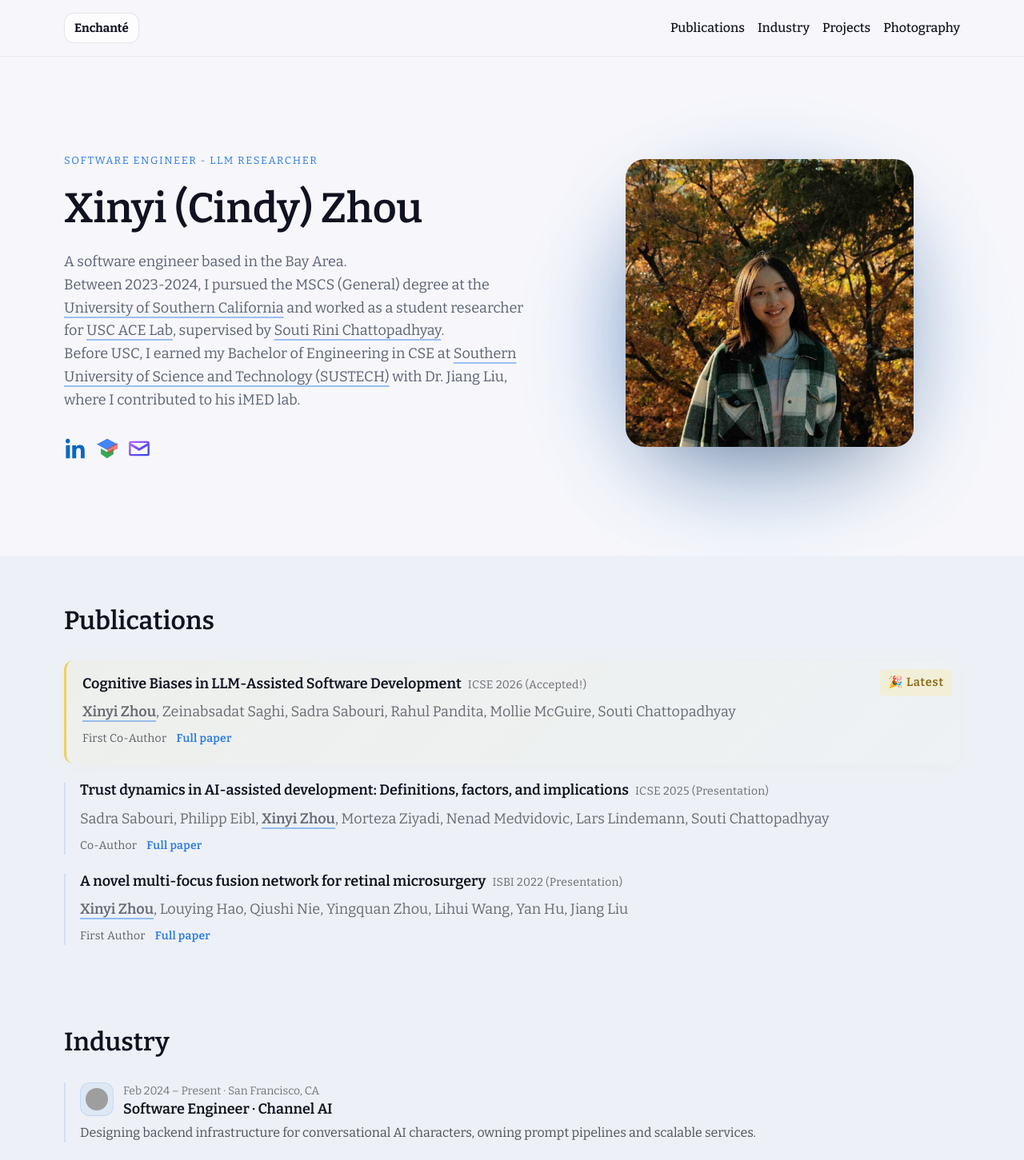
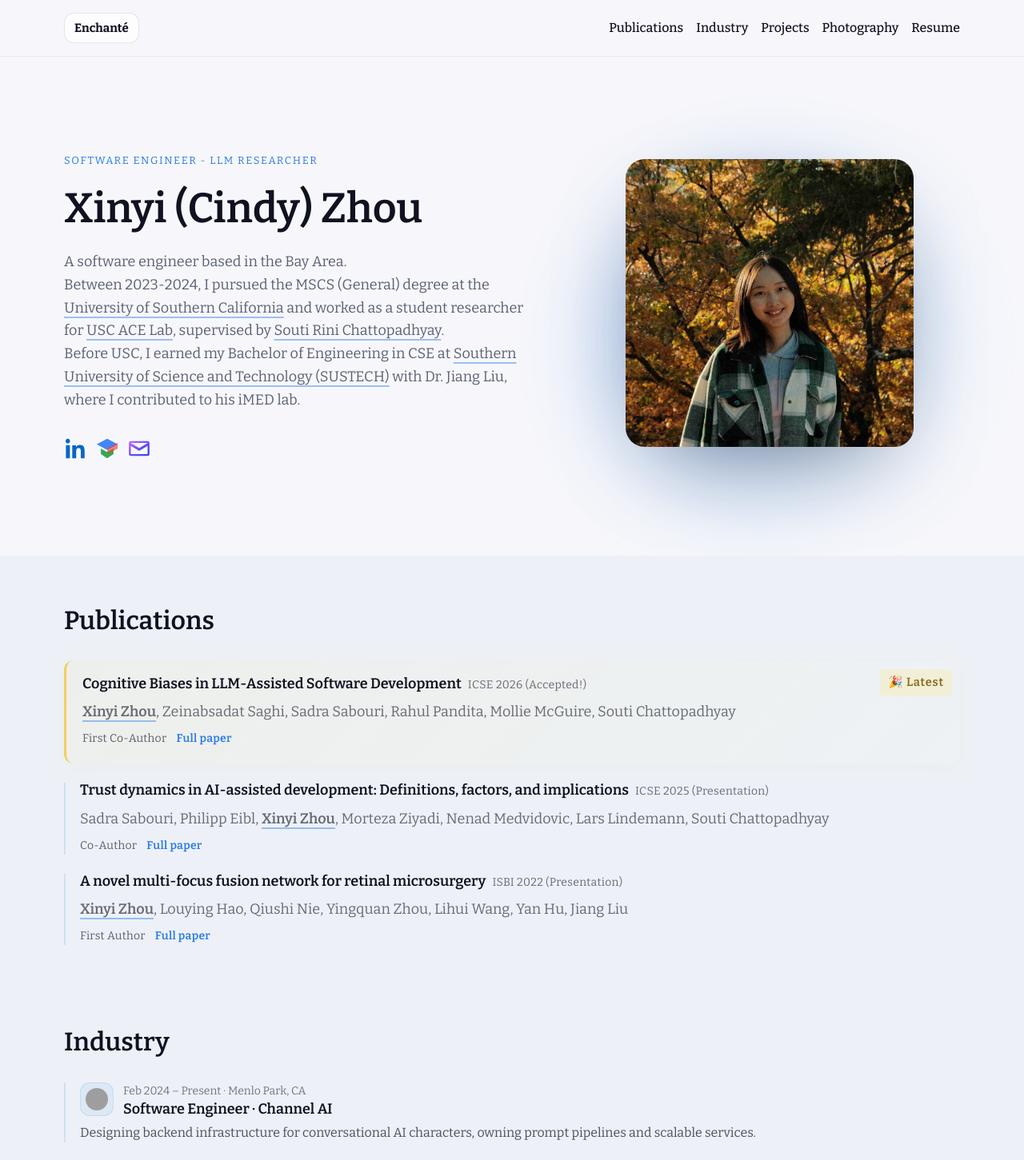
Before and after one commit to CindyChow123/cindychow123.github.io, a React (Vite) app: page / in a window 1280 px wide. Shown: the top 1451 px of the page at 80% size. Built offline with nearby package versions, Linux system fonts and the light colour scheme; grey boxes are pictures that could not be loaded.

Commit message:
add resume

```diff
--- a/src/components/Header.jsx
+++ b/src/components/Header.jsx
@@ -54,7 +54,7 @@ function Header() {
                     <ul id="nav-list" data-open={isNavOpen ? '' : undefined} onClick={handleNavClick}>
                         {navLinks.map((link) => (
                             <li key={link.href}>
-                                <a href={link.href}>{link.label}</a>
+                                <a href={link.href} target={link.target} rel={link.rel}>{link.label}</a>
                             </li>
                         ))}
                     </ul>
--- a/src/content.js
+++ b/src/content.js
@@ -3,6 +3,7 @@ export const navLinks = [
     { label: 'Industry', href: '#industry' },
     { label: 'Projects', href: '#projects' },
     { label: 'Photography', href: '#photography' },
+    { label: 'Resume', href: '/resume.pdf', target: '_blank', rel: 'noopener' },
 ];
 
 export const hero = {
@@ -39,7 +40,7 @@ export const industry = [
             href: 'https://channel.bot/',
             icon: 'channel.ico',
         },
-        location: 'San Francisco, CA',
+        location: 'Menlo Park, CA',
     },
     {
         period: 'May 2024 – Aug 2024',
```
Also changed, not shown: 1 other file (tests, documents, lock files or other folders).
